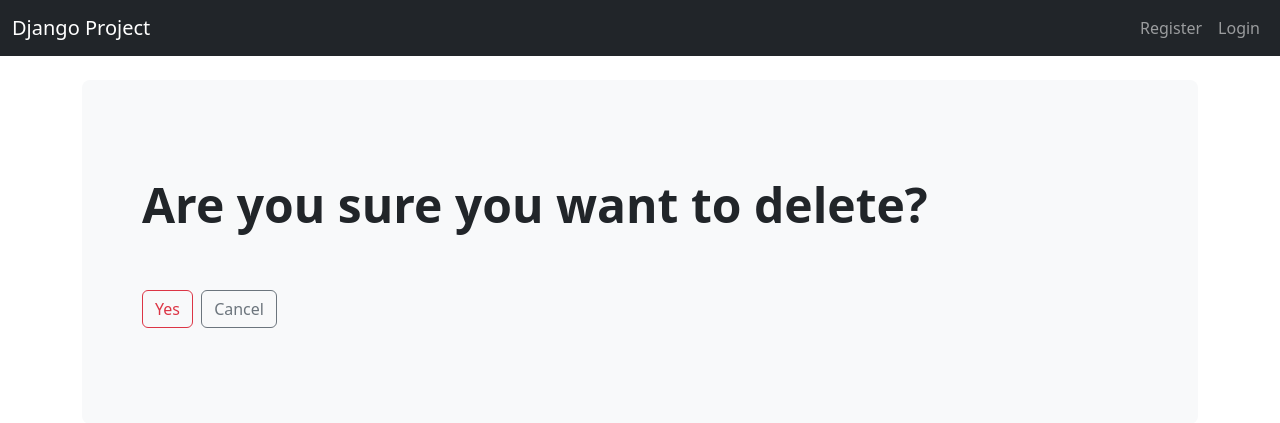
After one commit to vshevchenko12/my-django-project, a Django app: template my_project/website/templates/delete_customer.html in a window 1280 px wide. The commit adds this page. Shown: the top 423 px of the page. Run offline with Django 4.2, Linux system fonts and the light colour scheme; the template is opened without the code that fills it, so the values that code supplies are empty.

Commit message:
added remove customer with delete confirmation

```diff
--- a/my_project/website/templates/customer.html
+++ b/my_project/website/templates/customer.html
@@ -38,6 +38,7 @@
   <a href="{% url 'home' %}" class="btn btn-outline-secondary">Back</a>
   <br />
   <br />
-  <a href="{% url 'home' %}" class="btn btn-outline-danger btn-sm">Delete</a>
+  <a href="{% url 'delete_customer' customer.id %}"
+     class="btn btn-outline-danger btn-sm">Delete</a>
   <a href="{% url 'home' %}" class="btn btn-outline-warning btn-sm">Update Record</a>
 {% endblock content %}
--- /dev/null
+++ b/my_project/website/templates/delete_customer.html
@@ -0,0 +1,17 @@
+{% extends "base.html" %}
+{% block content %}
+  <div class="p-5 mb-4 bg-body-tertiary rounded-3">
+    <div class="container-fluid py-5">
+      <form method="post" action="">
+        {% csrf_token %}
+        <h1 class="display-5 fw-bold">Are you sure you want to delete?</h1>
+        <br />
+        <br />
+        <div>
+          <input class="btn btn-outline-danger me-1" type="submit" value="Yes" />
+          <a href="{% url 'home' %}" class="btn btn-outline-secondary">Cancel</a>
+        </div>
+      </form>
+    </div>
+  </div>
+{% endblock content %}
--- a/my_project/website/urls.py
+++ b/my_project/website/urls.py
@@ -8,4 +8,5 @@ urlpatterns = [
     path("logout/", views.logout_user, name="logout"),
     path("register/", views.register_user, name="register"),
     path("customer/<int:pk>", views.customers, name="customer"),
+    path("delete_customer/<int:pk>", views.delete_customer, name="delete_customer"),
 ]
```
Also changed, not shown: my_project/website/views.py (+13 -0 lines).
